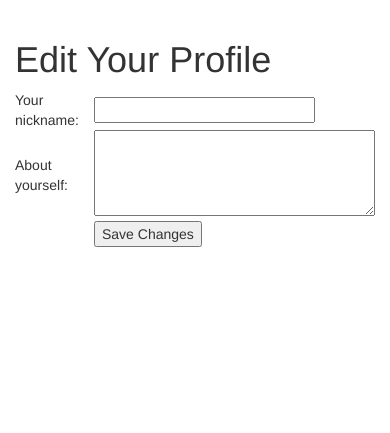
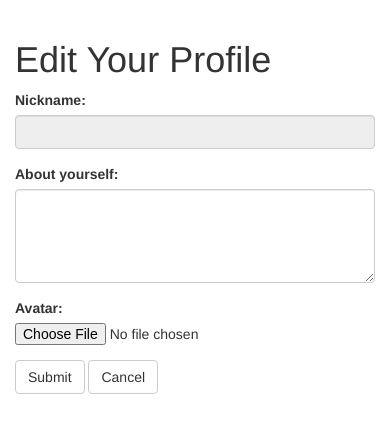
Before and after one commit to P-ppc/microblog, a Flask app: page /edit in a window 390 px wide. Shown: the part 58-491 px from the top of the page. Run offline with Flask 2, Linux system fonts and the light colour scheme; a user stored in the database is signed in; data comes from the database, SQL or seed files in the repository; parts of the project's set-up code (start-up, migrations or seed data) failed here and were passed over; some libraries are stand-ins or nearby versions.

Commit message:
提交备份

```diff
--- a/app/forms.py
+++ b/app/forms.py
@@ -1,5 +1,5 @@
 from flask.ext.wtf import Form
-from wtforms import StringField, BooleanField, TextAreaField
+from wtforms import StringField, BooleanField, TextAreaField, FileField
 from wtforms.validators import DataRequired, Length
 from app.models import User
 from app import db
@@ -38,6 +38,7 @@ class LoginForm(Form):
 
 class EditForm(Form):
     username = StringField('username', validators = [DataRequired()])
+    avatar = FileField('avatar')
     about_me = TextAreaField('about_me', validators = [Length(min = 0, max = 140)])
 
     def __init__(self, original_username, *args, **kwargs):
--- a/app/models.py
+++ b/app/models.py
@@ -61,7 +61,6 @@ class User(db.Model):
 
 
 class Post(db.Model):
-
     id = db.Column(db.Integer, primary_key = True)
     title = db.Column(db.String(140))
     body = db.Column(db.Text)
--- a/app/templates/base.html
+++ b/app/templates/base.html
@@ -32,6 +32,7 @@
 							<li><a href="{{ url_for('index') }}">Home</a></li>
 							{% if g.user.is_authenticated %}
 							<li><a href="{{ url_for('user', nickname = g.user.nickname) }}">Your Profile</a></li>
+							<li><a href="{{ url_for('ck_edit') }}">Say something</a></li>
 							<li><a href="{{ url_for('logout') }}">Logout</a></li>
 							{% endif %}
 						</ul>
--- a/app/templates/edit.html
+++ b/app/templates/edit.html
@@ -3,26 +3,21 @@
 
 {% block content %}
 <h1>Edit Your Profile</h1>
-<form action="" method="post" name="edit">
+<form action="" method="post" name="edit" role="form">
 	{{form.hidden_tag()}}
-	<table>
-		<tr>
-			<td>Your nickname:</td>
-			<td>
-				{{form.username(size = 24)}}
-				{% for error in form.errors.username %}
-				<br><span style="color: red;">[{{error}}]</span>
-				{% endfor %}
-			</td>
-		</tr>
-		<tr>
-			<td>About yourself:</td>
-			<td>{{form.about_me(cols = 32, rows = 4)}}</td>
-		</tr>
-		<tr>
-			<td></td>
-			<td><input type="submit" value="Save Changes"></td>
-		</tr>
-	</table>
+	<div class="form-group">
+		<label for="nickname">Nickname: </label>
+		{{form.username(class="form-control", readonly="readonly")}}
+	</div>
+	<div class="form-group">
+		<label for="about_me">About yourself: </label>
+		{{form.about_me(class="form-control", cols=32, rows=4)}}
+	</div>
+	<div class="form-group">
+		<label for="avatar">Avatar: </label>
+		{{form.avatar()}}
+	</div>
+	<button class="btn btn-default" type="submit">Submit</button>
+	<button class="btn btn-default" >Cancel</button>
 </form>
 {% endblock %}
--- a/app/templates/post.html
+++ b/app/templates/post.html
@@ -2,6 +2,6 @@
     <td>
         <h4><a href="{{ url_for('show_blog', id = post.id) }}">{{ post.title }}</a></h4>
         <br>
-        <a href="javascript:void(0)">{{ post.author.nickname }}</a>  post @ {{post.post_time() }}
+        <a href="{{ url_for('user', nickname = post.author.nickname) }}">{{ post.author.nickname }}</a>  post @ {{ post.post_time() }}
     </td>
 </tr>
--- a/app/views.py
+++ b/app/views.py
@@ -1,3 +1,5 @@
+#!/usr/bin/env python
+# -*- coding: utf-8 -*-
 from flask import render_template, flash, redirect, session, url_for, request, g
 from flask.ext.login import login_user, logout_user, current_user, login_required
 from app import app, db, lm
@@ -93,6 +95,7 @@ def user(nickname, page = 1):
 @login_required
 def edit():
     form = EditForm(g.user.nickname)
+    print form.avatar.data
     if form.validate_on_submit():
         g.user.nickname = form.username.data
         g.user.about_me = form.about_me.data
@@ -165,10 +168,11 @@ from config import MAX_SEARCH_RESULTS
 @app.route('/search_results/<query>')
 @login_required
 def search_results(query):
-    results = Post.query.filter(Post.body.ilike('%'+ query +'%')).order_by(-Post.timestamp).limit(MAX_SEARCH_RESULTS).all()
+    # FIXME 中文无法查询
+    posts = Post.query.filter(Post.title.ilike('%'+ query +'%')).order_by(-Post.timestamp).limit(MAX_SEARCH_RESULTS).all()
     return render_template('search_results.html',
         query = query,
-        results = results)
+        posts = posts)
 
 @app.route('/ck_edit', methods = ['GET', 'POST'])
 @login_required
--- a/run.py
+++ b/run.py
@@ -1,4 +1,5 @@
 #!/usr/bin/env python
 from app import app
 
-app.run(host = '0.0.0.0', debug = True)
+app.run(host = '0.0.0.0', debug = True, threaded = True)
+#app.run(host = '0.0.0.0', debug = True, threaded = False)
```
Also changed, not shown: app/templates/search_results.html (+8 -2 lines), app/templates/user.html (+36 -15 lines), app/static/head/head.jpg, 1 other file.
